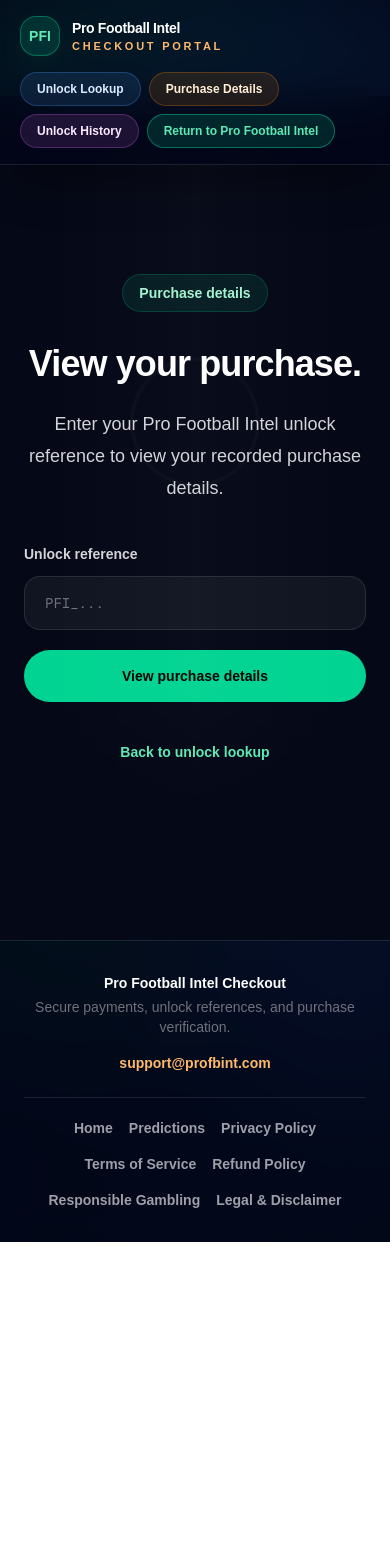
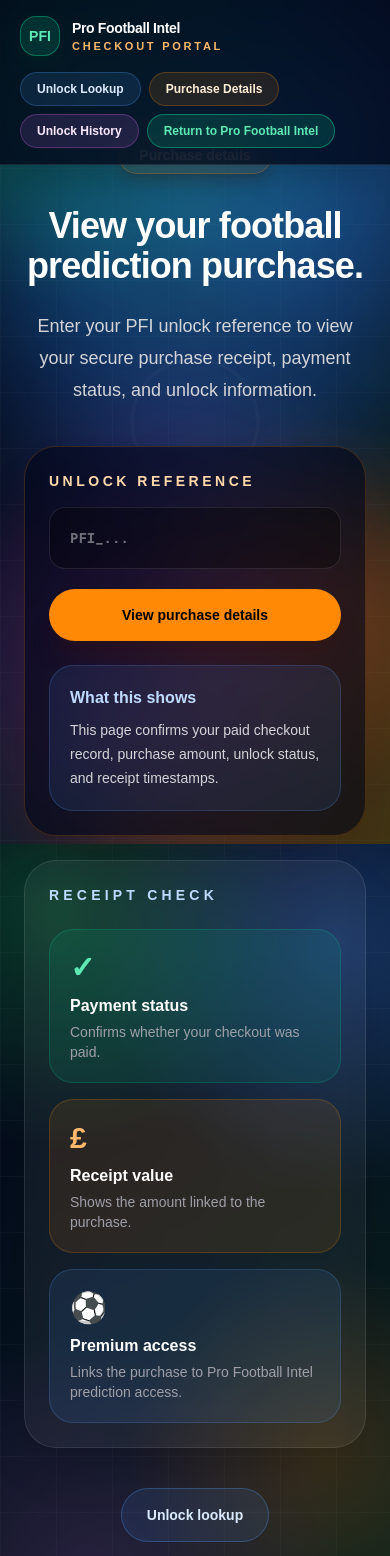
Before and after one commit to Scoreleeo/profbint-checkout, a Next.js app: page /purchase in a window 390 px wide. Shown: the top 1556 px of the page. Before the commit the page ends 1242 px from the top, so only its background shows below. Built offline with nearby package versions, Linux system fonts and the light colour scheme.

Commit message:
Polish purchase details page

```diff
--- a/app/purchase/page.tsx
+++ b/app/purchase/page.tsx
@@ -21,6 +21,14 @@
   unlockReference?: string | null;
   error?: string;
 };
+
+function formatProductName(productName?: string) {
+  if (!productName) return "Pro Football Intel Premium Prediction";
+  if (productName === "pro_football_intel_prediction") {
+    return "Pro Football Intel Premium Prediction";
+  }
+  return productName;
+}
 
 function formatDate(value?: string) {
   if (!value) return "Not available";
@@ -81,25 +89,27 @@
   const purchase = result?.purchase;
 
   return (
-    <main className="min-h-screen bg-[#050816] px-6 py-10 text-white">
-      <section className="mx-auto flex min-h-[calc(100vh-80px)] max-w-3xl flex-col items-center justify-center text-center">
-        <div className="rounded-full border border-emerald-400/20 bg-emerald-400/10 px-4 py-2 text-sm font-semibold text-emerald-200">
+    <main className="min-h-screen px-6 py-10 text-white">
+      <section className="mx-auto flex min-h-[calc(100vh-120px)] max-w-5xl flex-col items-center justify-center text-center">
+        <div className="rounded-full border border-orange-400/30 bg-orange-400/10 px-5 py-2 text-sm font-black text-orange-100 shadow-lg shadow-orange-950/20">
           Purchase details
         </div>
 
-        <h1 className="mt-8 text-4xl font-black tracking-tight sm:text-5xl">
-          View your purchase.
+        <h1 className="mt-8 max-w-4xl text-4xl font-black tracking-tight sm:text-6xl">
+          View your football prediction purchase.
         </h1>
 
         <p className="mt-6 max-w-2xl text-lg leading-8 text-zinc-300">
-          Enter your Pro Football Intel unlock reference to view your recorded
-          purchase details.
+          Enter your PFI unlock reference to view your secure purchase receipt,
+          payment status, and unlock information.
         </p>
 
-        <form onSubmit={handleSubmit} className="mt-10 w-full max-w-xl">
+        <div className="mt-10 grid w-full gap-6 lg:grid-cols-[0.9fr_1.1fr]">
+          <div className="rounded-[2rem] border border-orange-400/20 bg-slate-950/60 p-6 text-left shadow-2xl shadow-orange-950/20 backdrop-blur">
+            <form onSubmit={handleSubmit}>
               <label
                 htmlFor="unlockReference"
-            className="block text-left text-sm font-semibold text-zinc-300"
+                className="block text-sm font-black uppercase tracking-[0.25em] text-orange-200"
               >
                 Unlock reference
               </label>
@@ -109,95 +119,141 @@
                 value={reference}
                 onChange={(event) => setReference(event.target.value)}
                 placeholder="PFI_..."
-            className="mt-3 w-full rounded-2xl border border-white/10 bg-white/5 px-5 py-4 font-mono text-sm text-white outline-none transition placeholder:text-zinc-500 focus:border-emerald-400/60"
+                className="mt-4 w-full rounded-2xl border border-white/10 bg-black/30 px-5 py-5 font-mono text-sm font-bold text-white outline-none transition placeholder:text-zinc-500 focus:border-orange-400/70"
               />
 
               <button
                 type="submit"
                 disabled={isLoading}
-            className="mt-5 w-full rounded-full bg-emerald-400 px-6 py-4 text-sm font-bold text-black transition hover:bg-emerald-300 disabled:cursor-not-allowed disabled:opacity-60"
+                className="mt-5 w-full rounded-full bg-orange-400 px-6 py-4 text-sm font-black text-black shadow-xl shadow-orange-950/20 transition hover:bg-orange-300 disabled:cursor-not-allowed disabled:opacity-60"
               >
                 {isLoading ? "Loading..." : "View purchase details"}
               </button>
             </form>
 
-        {result ? (
-          <div className="mt-8 w-full max-w-xl rounded-3xl border border-white/10 bg-white/5 p-6 text-left shadow-2xl shadow-emerald-950/20">
-            {result.ok && result.valid && purchase ? (
-              <>
-                <p className="text-sm font-semibold uppercase tracking-[0.3em] text-emerald-200">
-                  Valid paid purchase
+            <div className="mt-6 rounded-3xl border border-blue-400/20 bg-blue-400/10 p-5">
+              <p className="font-black text-blue-200">What this shows</p>
+              <p className="mt-2 text-sm leading-6 text-zinc-300">
+                This page confirms your paid checkout record, purchase amount,
+                unlock status, and receipt timestamps.
+              </p>
+            </div>
+          </div>
+
+          <div className="rounded-[2rem] border border-white/10 bg-white/5 p-6 text-left shadow-2xl shadow-black/20 backdrop-blur">
+            <p className="text-sm font-black uppercase tracking-[0.3em] text-blue-200">
+              Receipt check
             </p>
 
-                <p className="mt-4 break-all rounded-2xl border border-emerald-400/20 bg-black/30 px-4 py-4 font-mono text-sm font-bold text-emerald-300">
+            {purchase && result?.ok && result.valid ? (
+              <>
+                <p className="mt-5 break-all rounded-2xl border border-emerald-400/20 bg-black/35 px-5 py-5 font-mono text-sm font-black text-emerald-300">
                   {purchase.unlockReference}
                 </p>
 
-                <div className="mt-6 grid gap-4 text-sm text-zinc-300 sm:grid-cols-2">
-                  <div>
-                    <p className="text-zinc-500">Status</p>
-                    <p className="mt-1 font-bold text-white">
+                <div className="mt-6 grid gap-4 sm:grid-cols-2">
+                  <div className="rounded-2xl border border-emerald-400/20 bg-emerald-400/10 p-4">
+                    <p className="text-xs text-zinc-500">Status</p>
+                    <p className="mt-1 font-black text-emerald-300">
                       {purchase.status}
                     </p>
                   </div>
 
-                  <div>
-                    <p className="text-zinc-500">Product</p>
-                    <p className="mt-1 font-bold text-white">
-                      {purchase.productName}
-                    </p>
-                  </div>
-
-                  <div>
-                    <p className="text-zinc-500">Amount</p>
-                    <p className="mt-1 font-bold text-white">
+                  <div className="rounded-2xl border border-orange-400/20 bg-orange-400/10 p-4">
+                    <p className="text-xs text-zinc-500">Amount</p>
+                    <p className="mt-1 font-black text-white">
                       {formatAmount(purchase.amount, purchase.currency)}
                     </p>
                   </div>
 
-                  <div>
-                    <p className="text-zinc-500">Currency</p>
-                    <p className="mt-1 font-bold text-white">
-                      {purchase.currency.toUpperCase()}
+                  <div className="rounded-2xl border border-blue-400/20 bg-blue-400/10 p-4 sm:col-span-2">
+                    <p className="text-xs text-zinc-500">Product</p>
+                    <p className="mt-1 font-black text-white">
+                      {formatProductName(purchase.productName)}
                     </p>
                   </div>
 
-                  <div>
-                    <p className="text-zinc-500">Purchase created</p>
-                    <p className="mt-1 font-bold text-white">
+                  <div className="rounded-2xl border border-fuchsia-400/20 bg-fuchsia-400/10 p-4">
+                    <p className="text-xs text-zinc-500">Purchase created</p>
+                    <p className="mt-1 font-black text-white">
                       {formatDate(purchase.purchaseCreatedAt)}
                     </p>
                   </div>
 
-                  <div>
-                    <p className="text-zinc-500">Unlock created</p>
-                    <p className="mt-1 font-bold text-white">
+                  <div className="rounded-2xl border border-emerald-400/20 bg-emerald-400/10 p-4">
+                    <p className="text-xs text-zinc-500">Unlock created</p>
+                    <p className="mt-1 font-black text-white">
                       {formatDate(purchase.unlockCreatedAt)}
                     </p>
                   </div>
                 </div>
+
+                <div className="mt-6 rounded-3xl border border-emerald-400/20 bg-emerald-400/10 p-5">
+                  <p className="font-black text-emerald-200">
+                    Verified purchase
+                  </p>
+                  <p className="mt-2 text-sm leading-6 text-zinc-300">
+                    This reference belongs to a paid Pro Football Intel
+                    prediction purchase and is recorded securely.
+                  </p>
+                </div>
               </>
-            ) : (
-              <>
-                <p className="text-sm font-semibold uppercase tracking-[0.3em] text-red-200">
+            ) : result ? (
+              <div className="mt-6 rounded-3xl border border-red-400/20 bg-red-400/10 p-5">
+                <p className="text-sm font-black uppercase tracking-[0.3em] text-red-200">
                   Purchase not found
                 </p>
 
                 <p className="mt-4 text-sm leading-6 text-zinc-300">
                   {result.error ??
-                    "This unlock reference could not be verified as a paid purchase."}
+                    "This unlock reference could not be verified as a paid purchase. Please check the code and try again."}
                 </p>
-              </>
+              </div>
+            ) : (
+              <div className="mt-6 grid gap-4">
+                <div className="rounded-3xl border border-emerald-400/20 bg-emerald-400/10 p-5">
+                  <p className="text-3xl font-black text-emerald-300">✓</p>
+                  <p className="mt-2 font-bold text-white">Payment status</p>
+                  <p className="mt-1 text-sm text-zinc-400">
+                    Confirms whether your checkout was paid.
+                  </p>
+                </div>
+
+                <div className="rounded-3xl border border-orange-400/20 bg-orange-400/10 p-5">
+                  <p className="text-3xl font-black text-orange-300">£</p>
+                  <p className="mt-2 font-bold text-white">Receipt value</p>
+                  <p className="mt-1 text-sm text-zinc-400">
+                    Shows the amount linked to the purchase.
+                  </p>
+                </div>
+
+                <div className="rounded-3xl border border-blue-400/20 bg-blue-400/10 p-5">
+                  <p className="text-3xl font-black text-blue-300">⚽</p>
+                  <p className="mt-2 font-bold text-white">Premium access</p>
+                  <p className="mt-1 text-sm text-zinc-400">
+                    Links the purchase to Pro Football Intel prediction access.
+                  </p>
+                </div>
+              </div>
             )}
           </div>
-        ) : null}
+        </div>
+
+        <div className="mt-10 flex flex-col gap-4 sm:flex-row">
+          <a
+            href="/unlock"
+            className="rounded-full border border-blue-400/30 bg-blue-400/10 px-6 py-4 text-sm font-black text-blue-100 transition hover:bg-blue-400/20"
+          >
+            Unlock lookup
+          </a>
 
           <a
-          href="/unlock"
-          className="mt-10 text-sm font-semibold text-emerald-300 transition hover:text-emerald-200"
+            href="/unlock-history"
+            className="rounded-full border border-fuchsia-400/30 bg-fuchsia-400/10 px-6 py-4 text-sm font-black text-fuchsia-100 transition hover:bg-fuchsia-400/20"
           >
-          Back to unlock lookup
+            Unlock history
           </a>
+        </div>
       </section>
     </main>
   );
```
Lines whose indentation alone changed are shown as unchanged.
